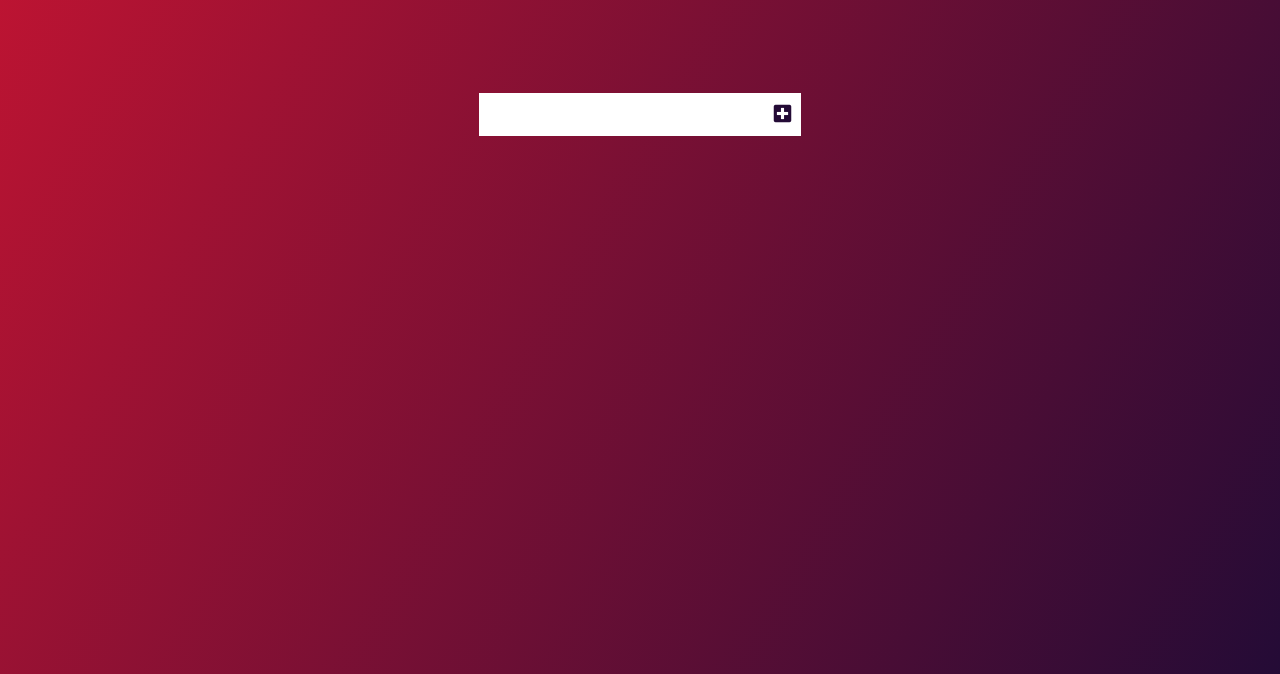
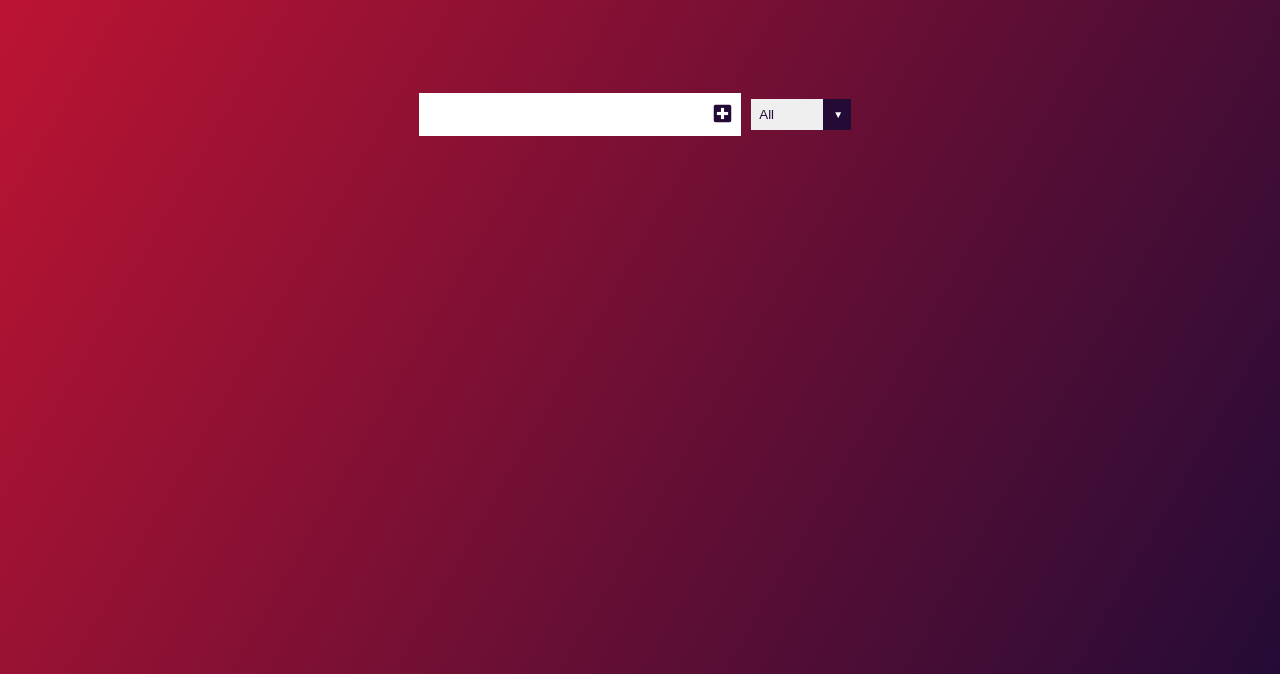
Before and after one commit to alexandre-soares/todo-list, a plain HTML site: page index.html in a window 1280 px wide. Shown: the part 126-800 px from the top of the page. Drawn offline with Linux system fonts and the light colour scheme.

Commit message:
adding personal css style for select

```diff
--- a/index.html
+++ b/index.html
@@ -27,6 +27,13 @@
 				<button class="todo-button" type="submit">
 					<i class="fas fa-plus-square"></i>
 				</button>
+				<div class="select">
+					<select name="todos" class="filter-todo">
+						<option value="all">All</option>
+						<option value="completed">Completed</option>
+						<option value="uncompleted">Uncompleted</option>
+					</select>
+				</div>
 			</form>
 
 			<div class="todo-container">
--- a/style.css
+++ b/style.css
@@ -106,3 +106,43 @@ form button:hover {
 	transform: translateX(8rem);
 	opacity: 0;
 }
+
+/* Remove select styles */
+
+select {
+	-webkit-appearance: none;
+	-moz-appearance: none;
+	appearance: none;
+	outline: none;
+	box-shadow: none;
+	border: none;
+}
+
+.select {
+	margin: 1rem;
+	position: relative;
+	overflow: hidden;
+}
+
+select {
+	color: #240b36;
+	width: 10rem;
+	cursor: pointer;
+	padding: 0.8rem;
+}
+
+.select::after {
+	content: "\25BC";
+	position: absolute;
+	background: #240b36;
+	top: 0;
+	right: -2px;
+	padding: 1rem;
+	pointer-events: none;
+	transition: all 0.3s ease;
+}
+
+.select:hover::after {
+	background: white;
+	color: #240b36;
+}
```
